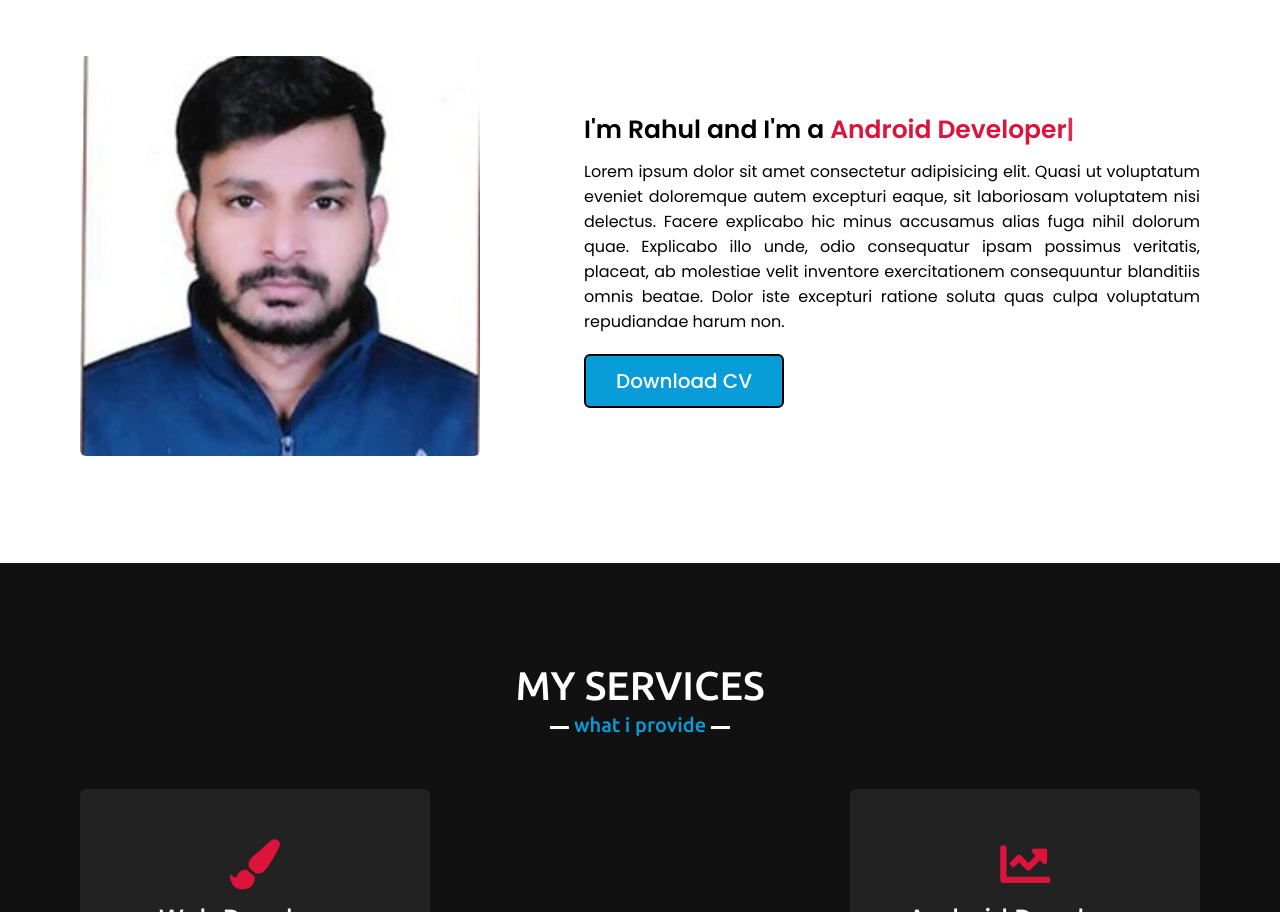
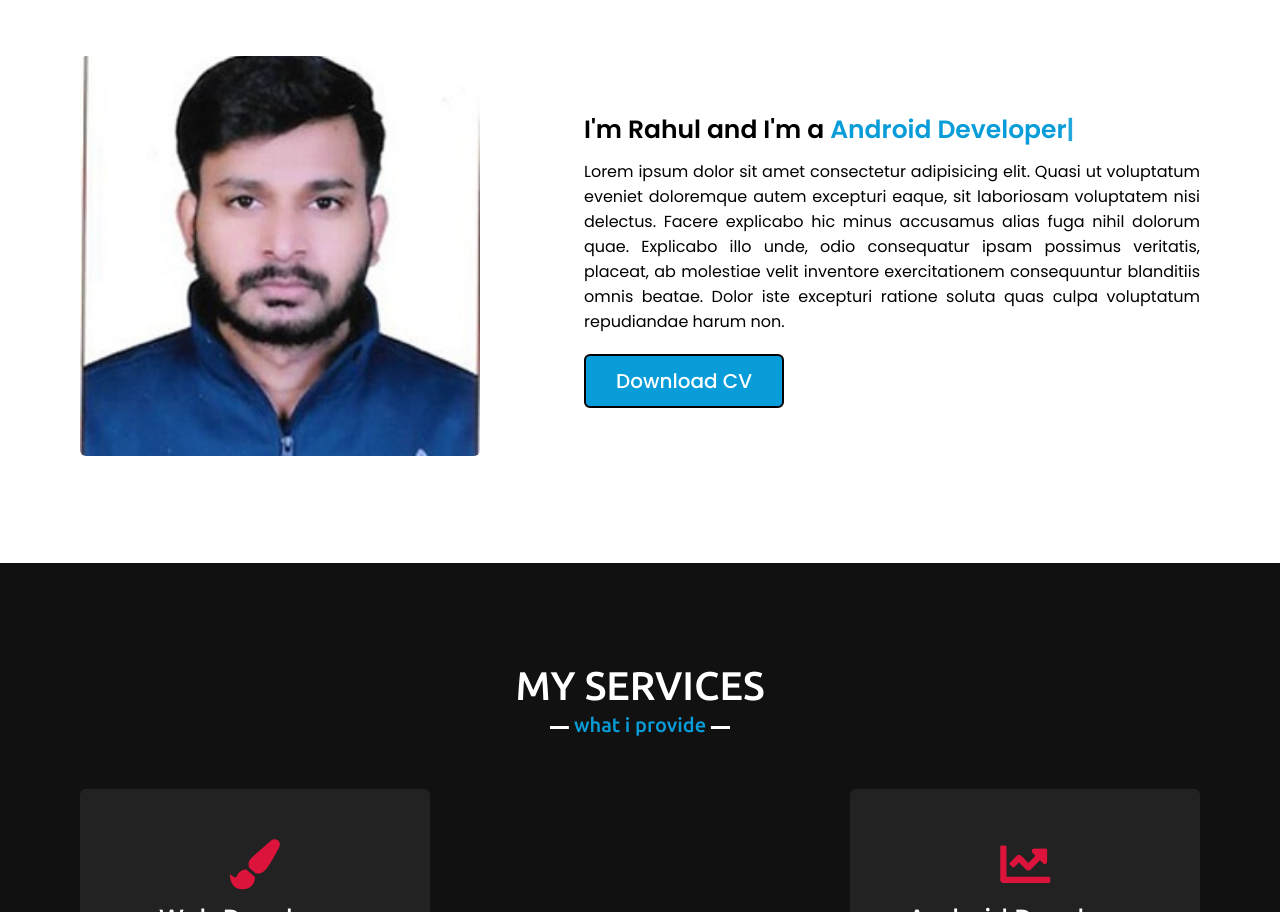
Before and after one commit to rahuldhanotia3/RDRepo3, a plain HTML site: page index.html in a window 1280 px wide. Shown: the part 970-1882 px from the top of the page. Drawn offline with nearby package versions, Linux system fonts and the light colour scheme.

Commit message:
Update style.css

```diff
--- a/style.css
+++ b/style.css
@@ -228,7 +228,7 @@ section .title::after{
     margin-bottom: 10px;
 }
 .about .about-content .right .text span{
-    color: crimson;
+    color: rgb(8, 157, 216);
 }
 .about .about-content .right p{
     text-align: justify;
```
